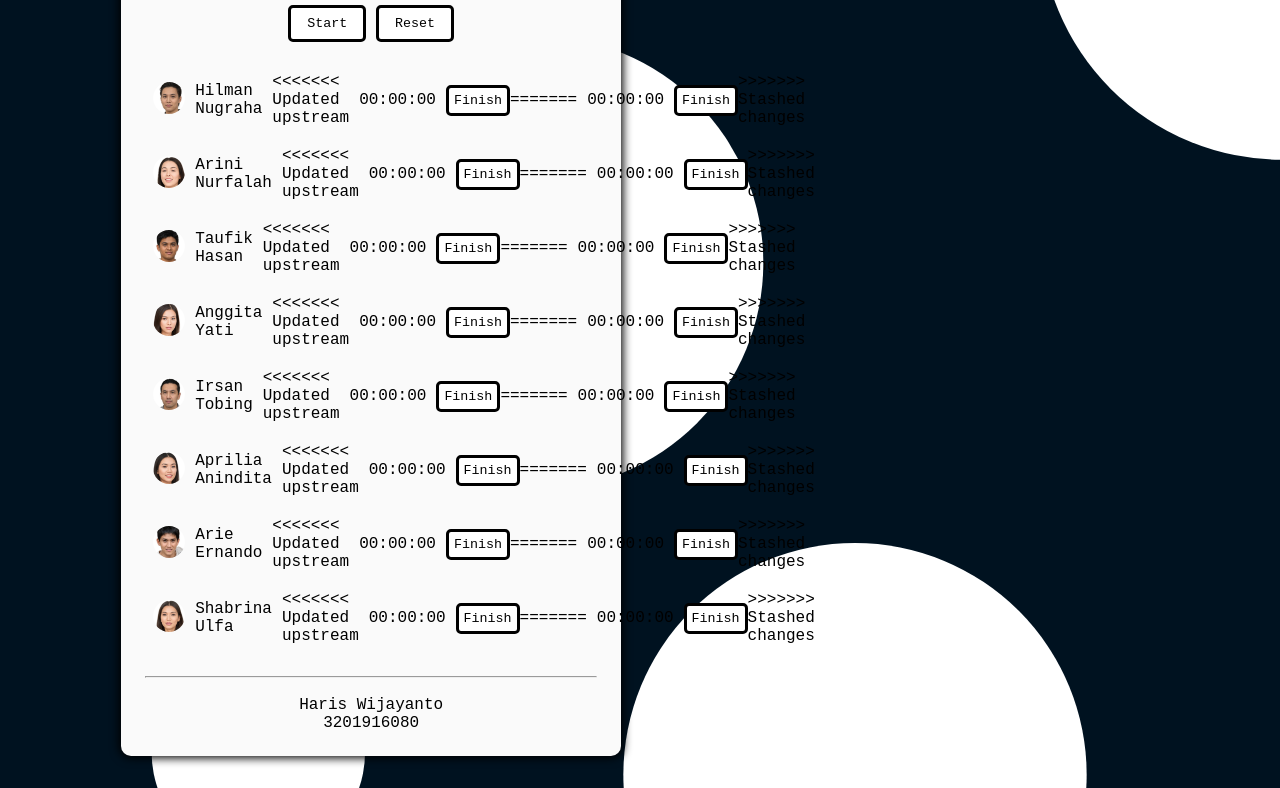
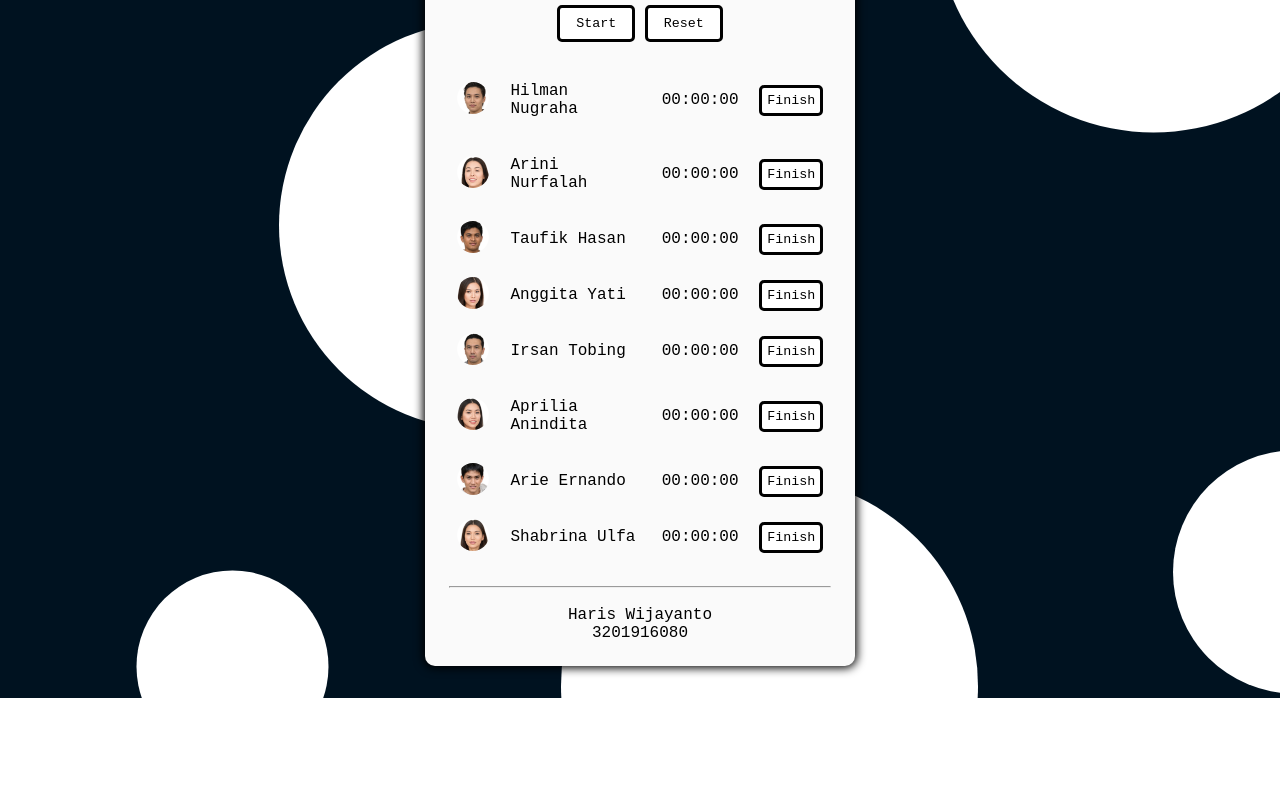
Before and after one commit to hrswjynt/stopwatch, a plain HTML site: page index.html in a window 1280 px wide. Shown: the part 112-900 px from the top of the page. After the commit the page ends 810 px from the top, so only its background shows below. Drawn offline with Linux system fonts and the light colour scheme; a script that the page names is missing; a web font is replaced by a local one.

Commit message:
Versi 2.2

```diff
--- a/index.html
+++ b/index.html
@@ -35,104 +35,64 @@
 				<div class="user">
 					<div class="icon"><img src="./images/01.jpg" /></div>
 					<div class="name">Hilman Nugraha</div>
-<<<<<<< Updated upstream
-					<div id="user-01" class="lap-time">00:00:00</div>
-					<div class="finish"><button onclick="user1()">Finish</button></div>
-=======
-					<div  class="lap-time">00:00:00</div>
+					<div class="lap-time">00:00:00</div>
 					<div class="finish"><button>Finish</button></div>
->>>>>>> Stashed changes
 				</div>
 
 				<!-- User kedua -->
 				<div class="user">
 					<div class="icon"><img src="./images/02.jpg" /></div>
 					<div class="name">Arini Nurfalah</div>
-<<<<<<< Updated upstream
-					<div id="user-02" class="lap-time">00:00:00</div>
-					<div class="finish"><button onclick="user2()">Finish</button></div>
-=======
-					<div  class="lap-time">00:00:00</div>
+					<div class="lap-time">00:00:00</div>
 					<div class="finish"><button>Finish</button></div>
->>>>>>> Stashed changes
 				</div>
 
 				<!-- User ketiga -->
 				<div class="user">
 					<div class="icon"><img src="./images/03.jpg" /></div>
 					<div class="name">Taufik Hasan</div>
-<<<<<<< Updated upstream
-					<div id="user-03" class="lap-time">00:00:00</div>
-					<div class="finish"><button onclick="user3()">Finish</button></div>
-=======
-					<div  class="lap-time">00:00:00</div>
+					<div class="lap-time">00:00:00</div>
 					<div class="finish"><button>Finish</button></div>
->>>>>>> Stashed changes
 				</div>
 
 				<!-- User keempat -->
 				<div class="user">
 					<div class="icon"><img src="./images/04.jpg" /></div>
 					<div class="name">Anggita Yati</div>
-<<<<<<< Updated upstream
-					<div id="user-04" class="lap-time">00:00:00</div>
-					<div class="finish"><button onclick="user4()">Finish</button></div>
-=======
-					<div  class="lap-time">00:00:00</div>
+					<div class="lap-time">00:00:00</div>
 					<div class="finish"><button>Finish</button></div>
->>>>>>> Stashed changes
 				</div>
 
 				<!-- User kelima -->
 				<div class="user">
 					<div class="icon"><img src="./images/05.jpg" /></div>
 					<div class="name">Irsan Tobing</div>
-<<<<<<< Updated upstream
-					<div id="user-05" class="lap-time">00:00:00</div>
-					<div class="finish"><button onclick="user5()">Finish</button></div>
-=======
-					<div  class="lap-time">00:00:00</div>
+					<div class="lap-time">00:00:00</div>
 					<div class="finish"><button>Finish</button></div>
->>>>>>> Stashed changes
 				</div>
 
 				<!-- User keenam -->
 				<div class="user">
 					<div class="icon"><img src="./images/06.jpg" /></div>
 					<div class="name">Aprilia Anindita</div>
-<<<<<<< Updated upstream
-					<div id="user-06" class="lap-time">00:00:00</div>
-					<div class="finish"><button onclick="user6()">Finish</button></div>
-=======
-					<div  class="lap-time">00:00:00</div>
+					<div class="lap-time">00:00:00</div>
 					<div class="finish"><button>Finish</button></div>
->>>>>>> Stashed changes
 				</div>
 
 				<!-- User ketujuh -->
 				<div class="user">
 					<div class="icon"><img src="./images/07.jpg" /></div>
 					<div class="name">Arie Ernando</div>
-<<<<<<< Updated upstream
-					<div id="user-07" class="lap-time">00:00:00</div>
-					<div class="finish"><button onclick="user7()">Finish</button></div>
-=======
-					<div  class="lap-time">00:00:00</div>
+					<div class="lap-time">00:00:00</div>
 					<div class="finish"><button>Finish</button></div>
->>>>>>> Stashed changes
 				</div>
 
 				<!-- User kedelapan -->
 				<div class="user">
 					<div class="icon"><img src="./images/08.jpg" /></div>
 					<div class="name">Shabrina Ulfa</div>
-<<<<<<< Updated upstream
-					<div id="user-08" class="lap-time">00:00:00</div>
-					<div class="finish"><button onclick="user8()">Finish</button></div>
-=======
-					<div  class="lap-time">00:00:00</div>
+					<div class="lap-time">00:00:00</div>
 					<div class="finish"><button>Finish</button></div>
->>>>>>> Stashed changes
 				</div>
 			</div>
 
@@ -143,25 +103,6 @@
 			</div>
 		</div>
 
-<<<<<<< Updated upstream
-		<script>
-			window.onscroll = function () {
-				myFunction();
-			};
-
-			var navbar = document.getElementById("navbar");
-			var sticky = navbar.offsetTop;
-
-			function myFunction() {
-				if (window.pageYOffset >= sticky) {
-					navbar.classList.add("sticky");
-				} else {
-					navbar.classList.remove("sticky");
-				}
-			}
-		</script>
-=======
 		<script src="./scripts/app.js"></script>
->>>>>>> Stashed changes
 	</body>
 </html>
--- a/styles/main.scss
+++ b/styles/main.scss
@@ -9,7 +9,7 @@ body {
 	display: flex;
 	background: url(../images/bg.svg);
 	background-size: cover;
-	padding: 32px 0;
+	padding: 16px 0;
 	min-height: 100vh;
 }
 
@@ -17,7 +17,7 @@ body {
 	align-items: center;
 	background-color: #fafafa;
 	margin: 0 auto;
-	padding: 24px;
+	padding: 18px;
 	max-width: 500px;
 	border-radius: 10px;
 	box-shadow: 0 0 10px 2px;
```
